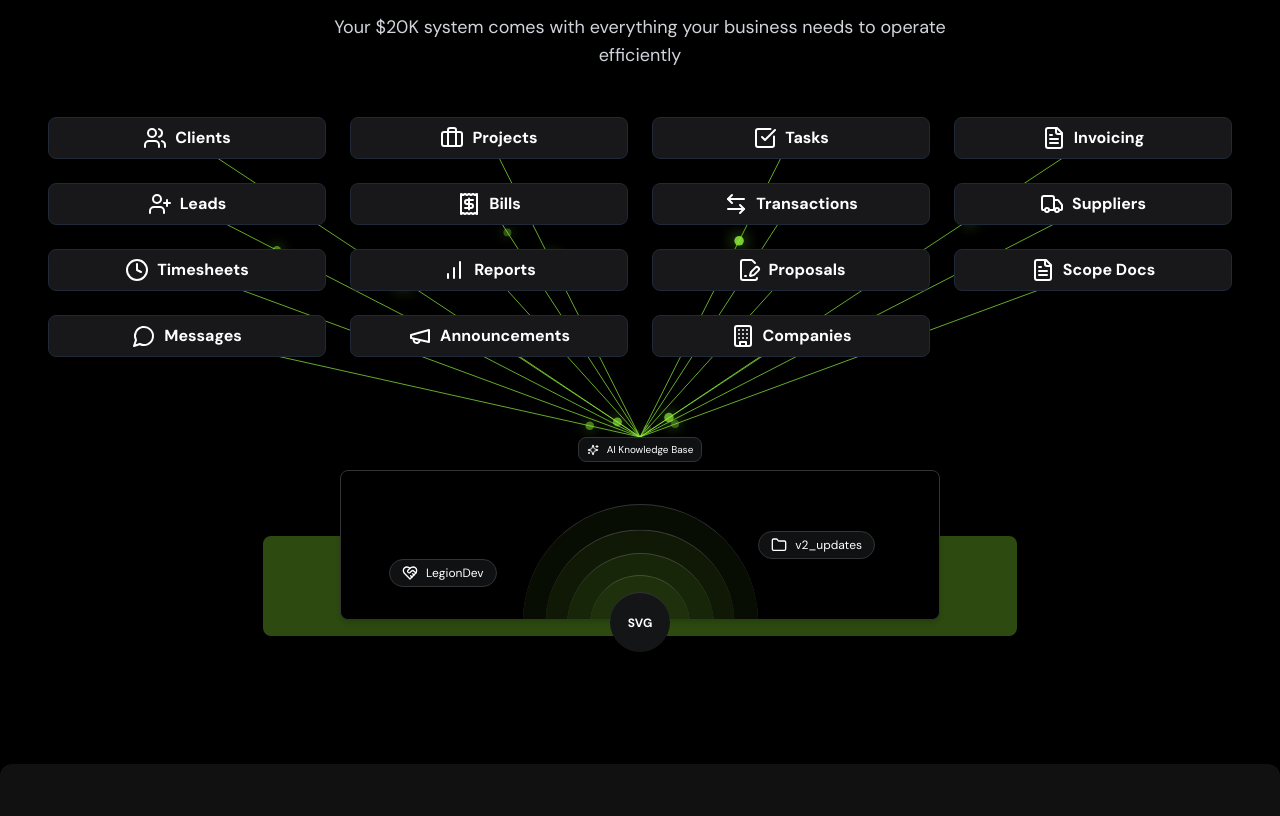
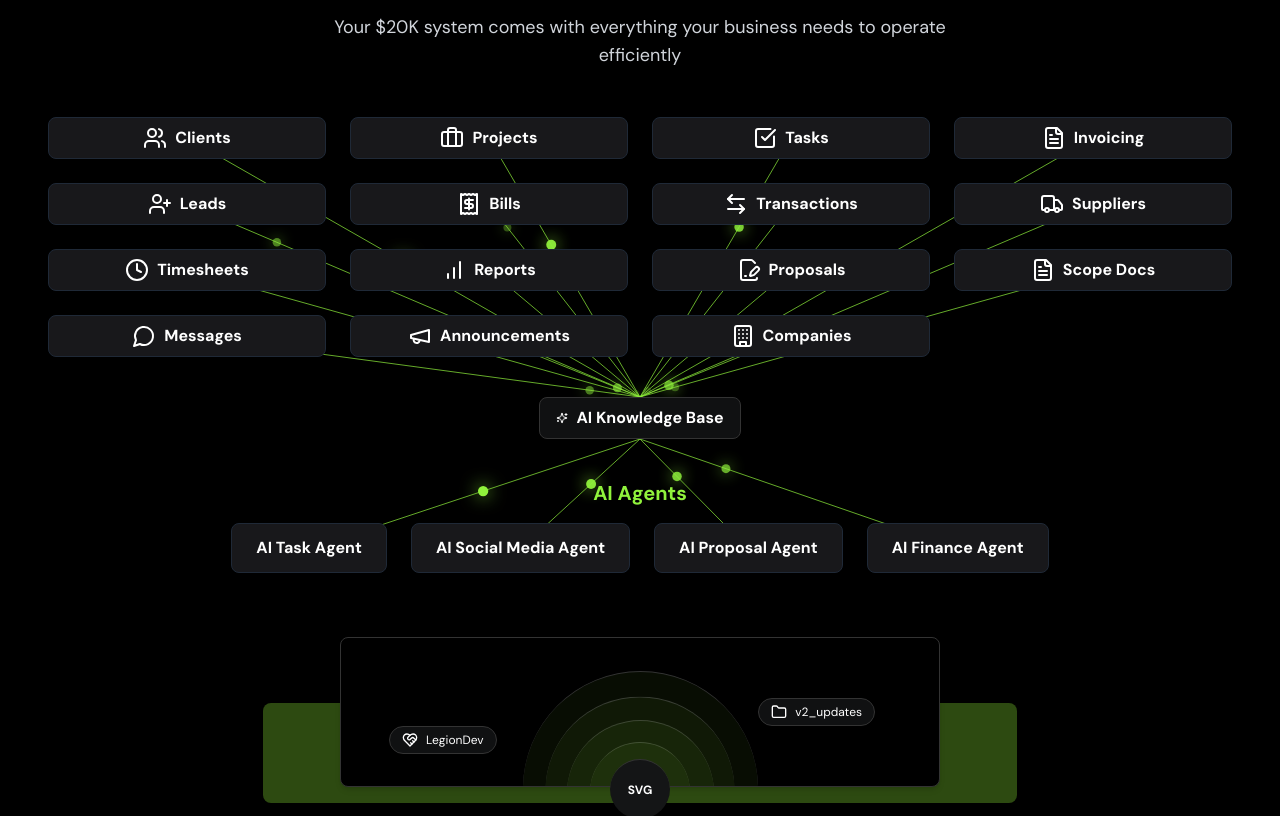
Before and after one commit to adamfromAPGsoftware/apg-lander, a React (Vite) app: page / in a window 1280 px wide. Shown: the part 4512-5328 px from the top of the page. Built offline with nearby package versions, Linux system fonts and the light colour scheme.

Commit message:
refactor: move AI Knowledge Base badge above agents and out of main box group

```diff
--- a/src/components/ui/database-with-rest-api.tsx
+++ b/src/components/ui/database-with-rest-api.tsx
@@ -35,6 +35,16 @@ const DatabaseWithRestApi = ({
   const titleRef = useRef<HTMLDivElement | null>(null);
   const [lines, setLines] = useState<{ x1: number; y1: number; x2: number; y2: number }[]>([]);
 
+  // AI Agents badges
+  const aiAgents = [
+    { label: "AI Task Agent" },
+    { label: "AI Social Media Agent" },
+    { label: "AI Proposal Agent" },
+    { label: "AI Finance Agent" },
+  ];
+  const agentRefs = useRef<(HTMLDivElement | null)[]>([]);
+  const [agentLines, setAgentLines] = useState<{ x1: number; y1: number; x2: number; y2: number }[]>([]);
+
   useEffect(() => {
     // Calculate positions after render
     const newLines: { x1: number; y1: number; x2: number; y2: number }[] = [];
@@ -62,6 +72,33 @@ const DatabaseWithRestApi = ({
     });
     setLines(newLines);
   }, [badges]);
+
+  useEffect(() => {
+    if (!containerRef.current || !titleRef.current) return;
+    const containerRect = containerRef.current.getBoundingClientRect();
+    const titleRect = titleRef.current.getBoundingClientRect();
+    const titleBottomCenter = {
+      x: titleRect.left + titleRect.width / 2 - containerRect.left,
+      y: titleRect.bottom - containerRect.top,
+    };
+    const newAgentLines: { x1: number; y1: number; x2: number; y2: number }[] = [];
+    agentRefs.current.forEach((agent, i) => {
+      if (agent) {
+        const agentRect = agent.getBoundingClientRect();
+        const agentCenter = {
+          x: agentRect.left + agentRect.width / 2 - containerRect.left,
+          y: agentRect.top + agentRect.height / 2 - containerRect.top,
+        };
+        newAgentLines.push({
+          x1: titleBottomCenter.x,
+          y1: titleBottomCenter.y,
+          x2: agentCenter.x,
+          y2: agentCenter.y,
+        });
+      }
+    });
+    setAgentLines(newAgentLines);
+  }, [aiAgents.length]);
 
   return (
     <div
@@ -94,6 +131,36 @@ const DatabaseWithRestApi = ({
               style={{ opacity: 0.7 }}
             />
             {/* Data pulse animation */}
+            <motion.circle
+              r={5}
+              fill="#90F23C"
+              style={{ filter: "drop-shadow(0 0 8px #90F23C)" }}
+              initial={{ opacity: 0, cx: line.x1, cy: line.y1 }}
+              animate={{
+                opacity: [0, 1, 0.7, 0],
+                scale: [0.7, 1.1, 0.7],
+                cx: [line.x1, line.x2],
+                cy: [line.y1, line.y2],
+              }}
+              transition={{ duration: 1.6, repeat: Infinity, delay: i * 0.08 }}
+            />
+          </React.Fragment>
+        ))}
+        {/* AI Agent lines */}
+        {agentLines.map((line, i) => (
+          <React.Fragment key={"agent-" + i}>
+            <motion.line
+              x1={line.x1}
+              y1={line.y1}
+              x2={line.x2}
+              y2={line.y2}
+              stroke="#90F23C"
+              strokeWidth={1}
+              initial={{ pathLength: 0 }}
+              animate={{ pathLength: 1 }}
+              transition={{ duration: 0.7, delay: i * 0.04 }}
+              style={{ opacity: 0.7 }}
+            />
             <motion.circle
               r={5}
               fill="#90F23C"
@@ -155,23 +222,41 @@ const DatabaseWithRestApi = ({
             );
           })}
         </div>
-        {/* Main Box */}
+        {/* AI Knowledge Base Badge (moved above agents) */}
+        <div
+          id="main-box-title-xarrow"
+          className="z-20 flex items-center justify-center rounded-lg border bg-[#101112] px-4 py-2 mb-8 mt-2"
+          ref={titleRef}
+        >
+          <SparklesIcon className="size-3" />
+          <span className="ml-2 text-base font-semibold">
+            {title ? title : "AI Knowledge Base"}
+          </span>
+        </div>
+        {/* AI Agents Section */}
+        <div className="flex flex-col items-center mt-2 w-full">
+          <h3 className="text-xl font-bold mb-4 text-brand-green">AI Agents</h3>
+          <div className="flex flex-wrap justify-center gap-6 w-full">
+            {aiAgents.map((agent, i) => (
+              <div
+                key={agent.label}
+                ref={el => (agentRefs.current[i] = el)}
+                className="relative flex flex-col items-center min-h-[36px] justify-center font-semibold shadow-sm bg-[#18181B] border border-gray-800 rounded-lg text-base text-white px-6 py-3"
+                style={{ zIndex: 2 }}
+              >
+                <span className="flex items-center gap-2">
+                  {agent.label}
+                </span>
+              </div>
+            ))}
+          </div>
+        </div>
+        {/* Main Box (now without title badge) */}
         <div
           id="main-box-xarrow"
           ref={mainBoxRef}
-          className="mt-10 flex w-full max-w-[600px] flex-col items-center"
+          className="mt-16 flex w-full max-w-[600px] flex-col items-center"
         >
-          {/* Box Title inside Main Box (static) */}
-          <div
-            id="main-box-title-xarrow"
-            className="z-20 flex items-center justify-center rounded-lg border bg-[#101112] px-2 py-1 mb-2 mt-2"
-            ref={titleRef}
-          >
-            <SparklesIcon className="size-3" />
-            <span className="ml-2 text-[10px]">
-              {title ? title : "AI Knowledge Base"}
-            </span>
-          </div>
           {/* bottom shadow */}
           <div className="absolute -bottom-4 h-[100px] w-[62%] rounded-lg bg-accent/30" />
           {/* box outter circle */}
```
